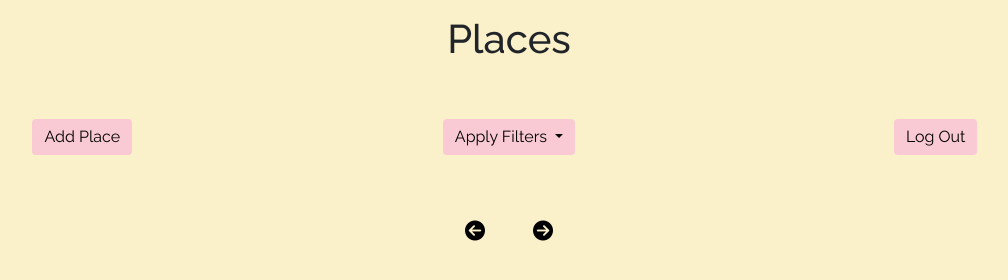
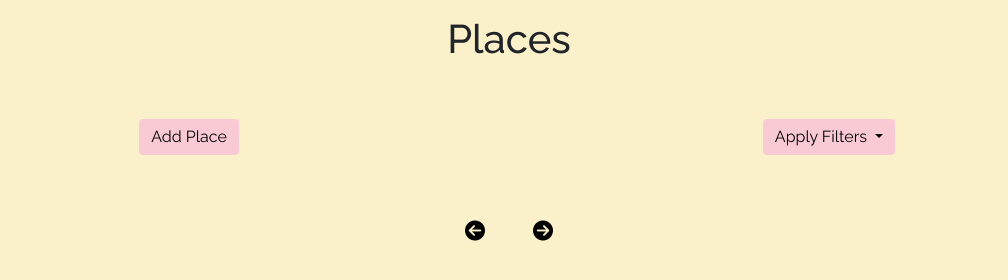
Before and after one commit to 5sidd/Places-Deployment, a website: page frontend/homepage.html in a window 1280 px wide. Shown: the whole page, without its empty margins (131-1139 px from the left). Drawn offline with nearby package versions, Linux system fonts and the light colour scheme; no server answers.

Commit message:
Deleted unnecessary buttons

```diff
--- a/frontend/homepage.html
+++ b/frontend/homepage.html
@@ -114,14 +114,6 @@
                         onmouseout="changeBackgroundColor(this, '#FACAD4')" onclick="getPlaces(2)"> Apply </button>
                 </div>
             </div>
-        </div>
-
-        <div class="log-out-button" style="width: 200px; text-align: center; height: 100px;">
-            <button class="btn btn-secondary"
-                style="background-color: #FACAD4; border: none; margin-top: 15%; text-align: center; color: black"
-                onclick="logOut()" onmouseover="changeBackgroundColor(this, '#D8CAFA')"
-                onmouseout="changeBackgroundColor(this, '#FACAD4')">
-                Log Out </button>
         </div>
     </div>
 
@@ -330,17 +322,6 @@
         }
     }
 
-    async function logOut() {
-        try {
-            console.log('log out');
-            await axios.get('/logout');
-            location.href = '/login';
-        }
-        catch (error) {
-            console.log(error);
-        }
-    }
-
     getPlaces(2);
 </script>
 
```
